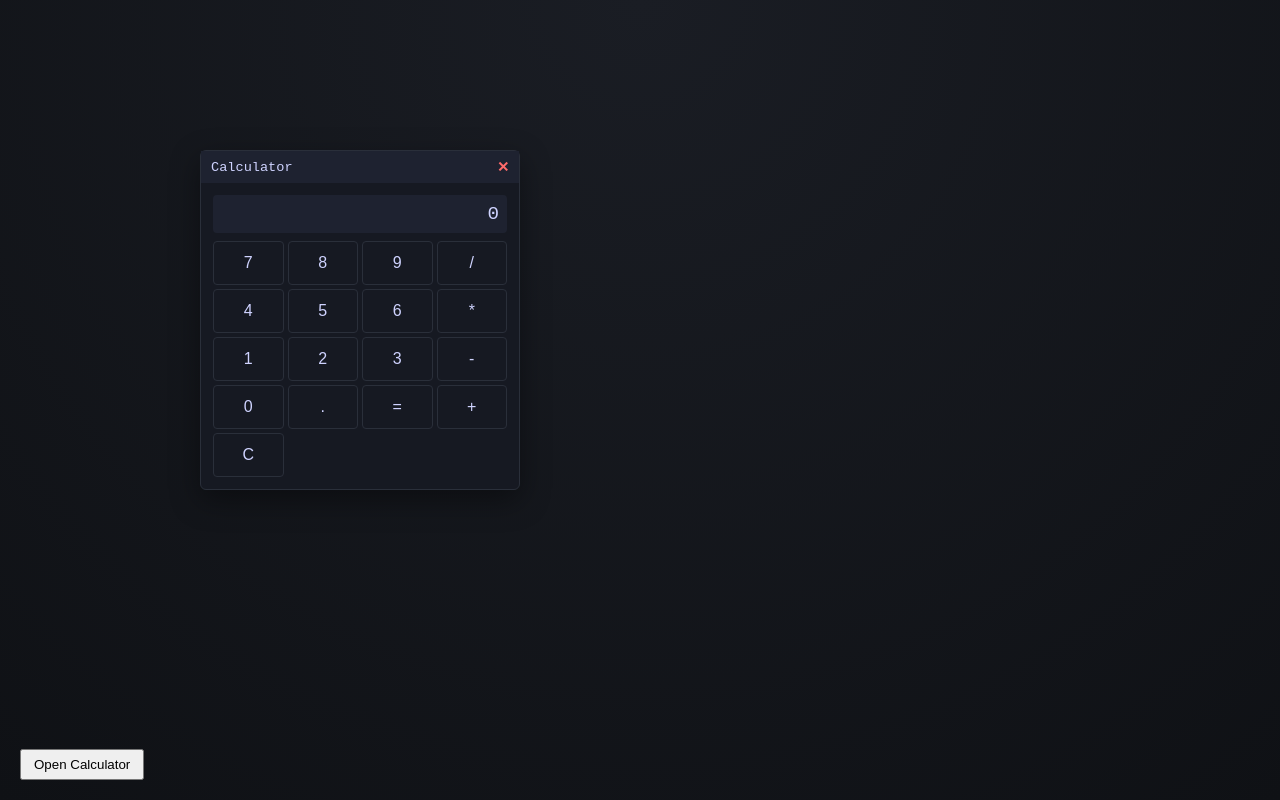
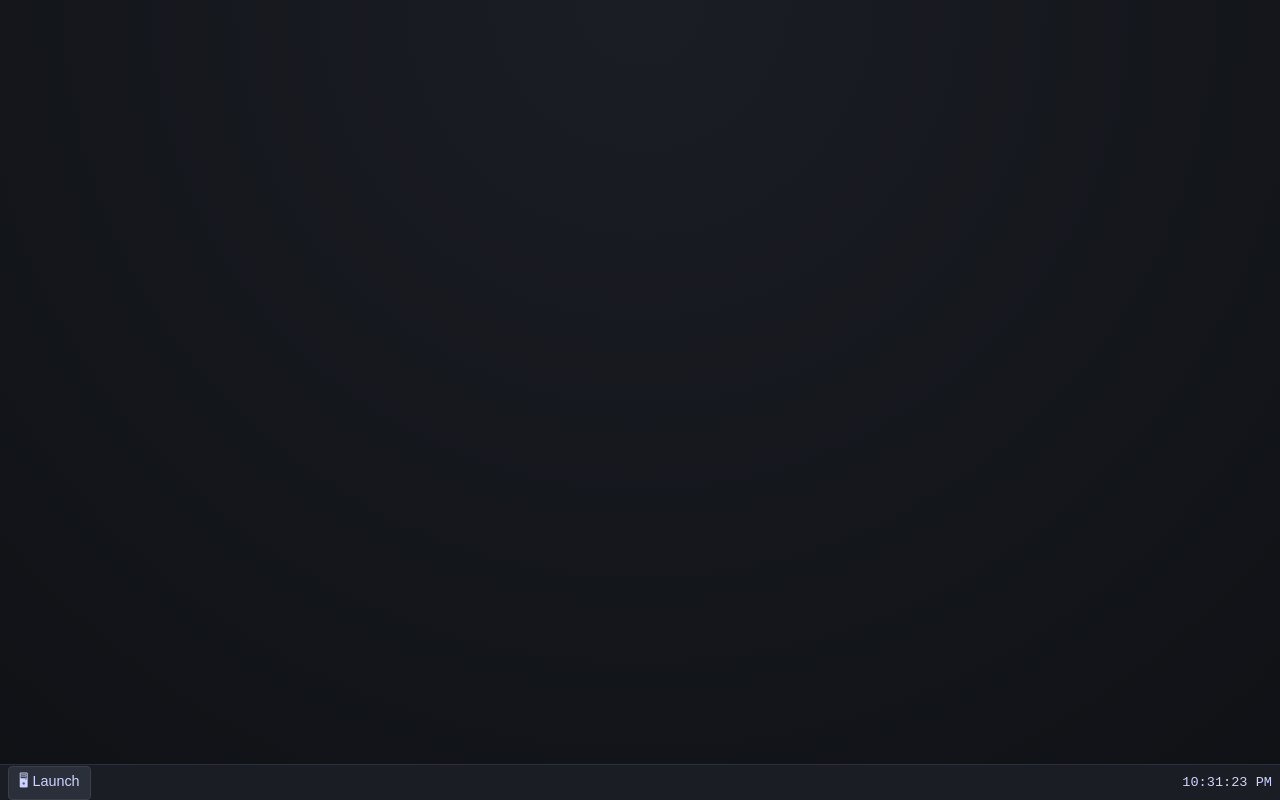
Before and after one commit to hmw55/linux-portfolio, a React (Vite) app in the folder client/: page / in a window 1280 px wide. Built offline with nearby package versions, Linux system fonts and the light colour scheme.

Commit message:
feat: add taskbar with launcher button, Super+L shortcut and live local time

```diff
--- a/client/src/App.tsx
+++ b/client/src/App.tsx
@@ -1,13 +1,16 @@
 import { useState } from "react";
 import Desktop from "./components/Desktop";
-
 import Window from "./components/Window";
+import Taskbar from "./components/Taskbar";
 
 import CalculatorApp from "./apps/Calculator";
 
 function App() {
+  const [showCalculator, setShowCalculator] = useState(false);
 
-  const [showCalculator, setShowCalculator] = useState(true);
+  const handleLauncher = () => {
+    setShowCalculator(prev => !prev); //temp calc toggle
+  };
 
   return (
     <Desktop>
@@ -21,20 +24,10 @@ function App() {
       </Window>
       )}
 
-      <button
-        style={{
-          position: "absolute",
-          bottom: 20,
-          left: 20,
-          padding: "6px 12px",
-        }}
-        onClick={() => setShowCalculator(true)}
-      >
-        Open Calculator
-      </button>
+      <Taskbar onLauncherClick={handleLauncher} />
+    </Desktop>
+  )
 
-    </Desktop>
-  );
 }
 
 export default App;
--- /dev/null
+++ b/client/src/components/Taskbar/index.tsx
@@ -0,0 +1,39 @@
+import { useEffect, useState } from "react";
+import "./taskbar.css";
+
+interface TaskbarProps {
+    onLauncherClick: () => void;
+}
+
+function Taskbar({ onLauncherClick }: TaskbarProps) {
+    const [time, setTime] = useState(new Date());
+
+    // Update time every second
+    useEffect(() => {
+        const timer = setInterval(() => setTime(new Date()), 1000);
+        return () => clearInterval(timer);
+    }, []);
+
+    // Keyboard shortcut for launcher: Super+R
+    useEffect(() => {
+        function handleKeyDown(e: KeyboardEvent) {
+            if (e.key.toLowerCase() === "l" && e.metaKey) {
+                e.preventDefault();
+                onLauncherClick();
+            }
+        }
+        window.addEventListener("keydown", handleKeyDown);
+        return () => window.removeEventListener("keydown", handleKeyDown);
+    }, [onLauncherClick]);
+
+    return (
+        <div className="taskbar">
+            <button className="taskbar__launcher" onClick={onLauncherClick}>
+                🖥 Launch
+            </button>
+            <div className="taskbar__time">{time.toLocaleTimeString()}</div>
+        </div>
+    );
+}
+
+export default Taskbar;
--- /dev/null
+++ b/client/src/components/Taskbar/taskbar.css
@@ -0,0 +1,33 @@
+.taskbar {
+    position: absolute;
+    bottom: 0;
+    left: 0;
+    right: 0;
+    height: 36px;
+    background-color: #1a1d24;
+    display: flex;
+    align-items: center;
+    justify-content: space-between;
+    padding: 0 8px;
+    border-top: 1px solid #2a2f3a;
+    font-family: monospace;
+    color: #cfd3ff;
+}
+
+.taskbar__launcher {
+    background-color: #2a2f3a;
+    border: 1px solid #3a3f4a;
+    border-radius: 4px;
+    color: #cfd3ff;
+    padding: 4px 10px;
+    cursor: pointer;
+    font-size: 0.9rem;
+}
+
+.taskbar__launcher:hover{
+    background-color: #3a3f4a;
+}
+
+.taskbar__time {
+    font-size: 0.85rem;
+}
```
Lines whose indentation alone changed are shown as unchanged.
